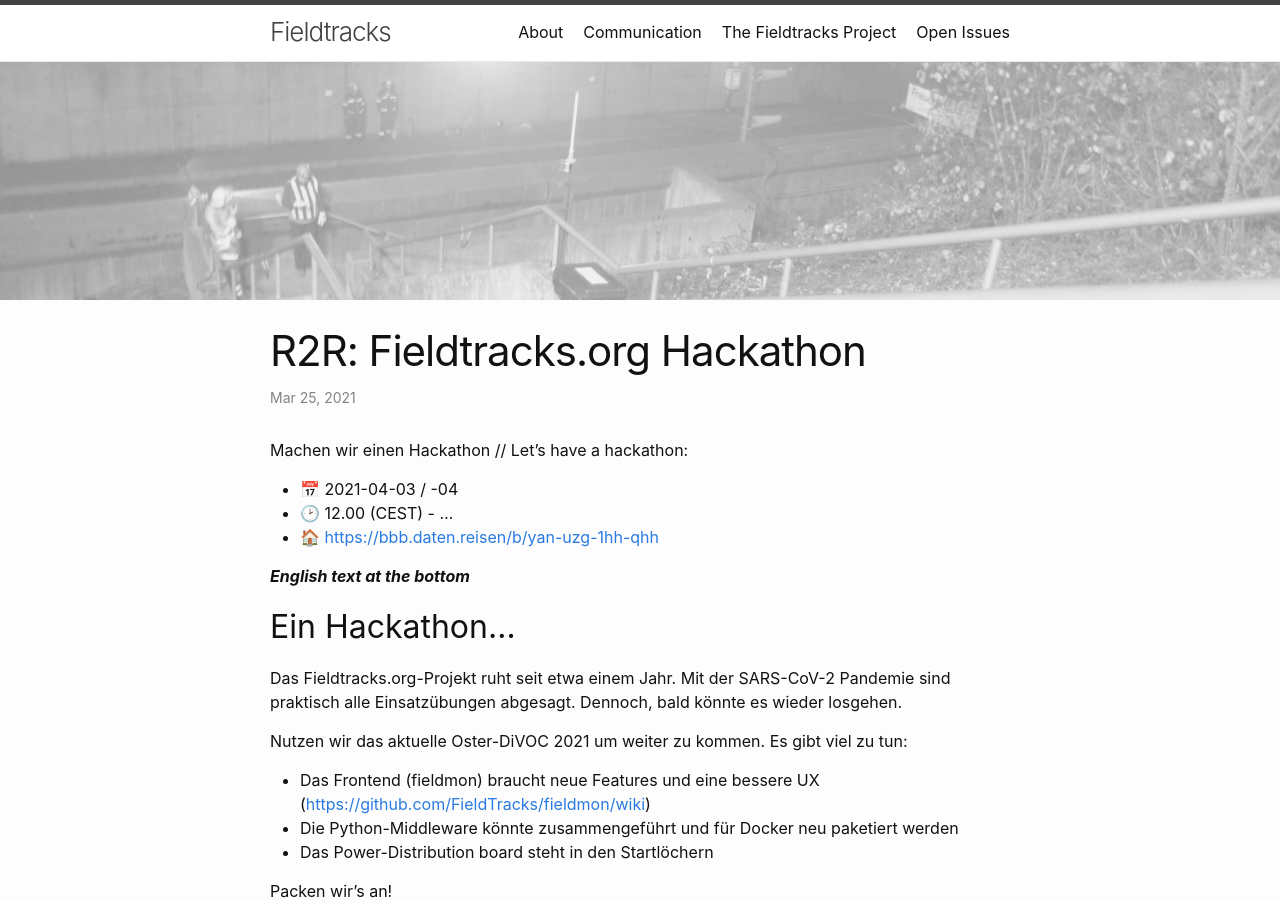
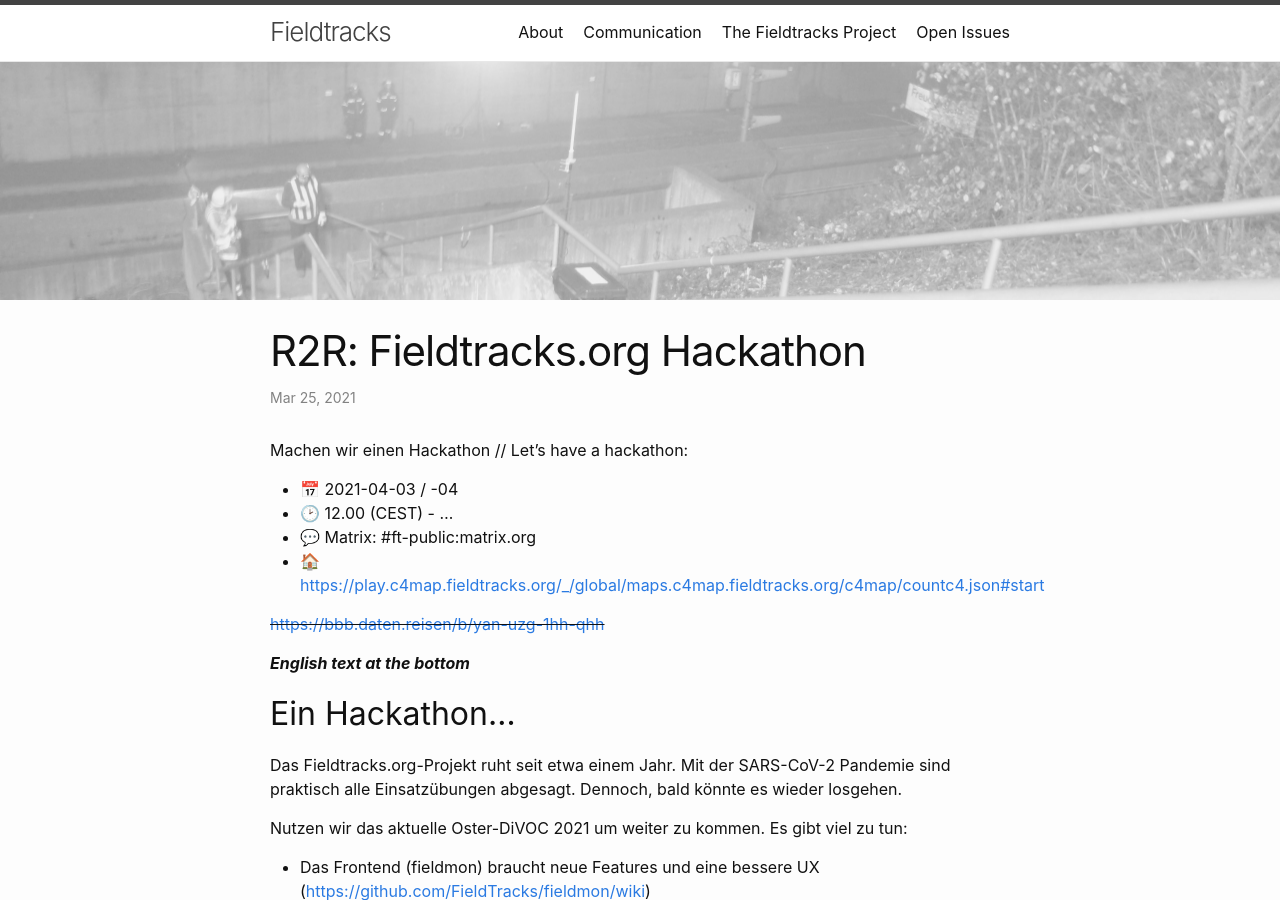
Before and after one commit to FieldTracks/website, a Jekyll site: the page built from _posts/2021-03-25-R2R-Hackathon.md, in a window 1280 px wide and 900 px high. Built offline with Jekyll 4.4.1, drawn with Linux system fonts in a browser that asks for light colours.

```diff
--- a/_posts/2021-03-25-R2R-Hackathon.md
+++ b/_posts/2021-03-25-R2R-Hackathon.md
@@ -8,7 +8,11 @@ categories: misc
 Machen wir einen Hackathon // Let's have a hackathon:
 * 📅 2021-04-03 / -04
 * 🕑 12.00 (CEST) - ...
-* 🏠 [https://bbb.daten.reisen/b/yan-uzg-1hh-qhh](https://bbb.daten.reisen/b/yan-uzg-1hh-qhh)
+* 💬 Matrix: #ft-public:matrix.org
+* 🏠
+[https://play.c4map.fieldtracks.org/_/global/maps.c4map.fieldtracks.org/c4map/countc4.json#start](https://play.c4map.fieldtracks.org/)
+
+<del>[https://bbb.daten.reisen/b/yan-uzg-1hh-qhh](https://bbb.daten.reisen/b/yan-uzg-1hh-qhh)</del>
 
 <!--break-->
 
```
Also changed, not shown: about.md (+2 -2 lines).
